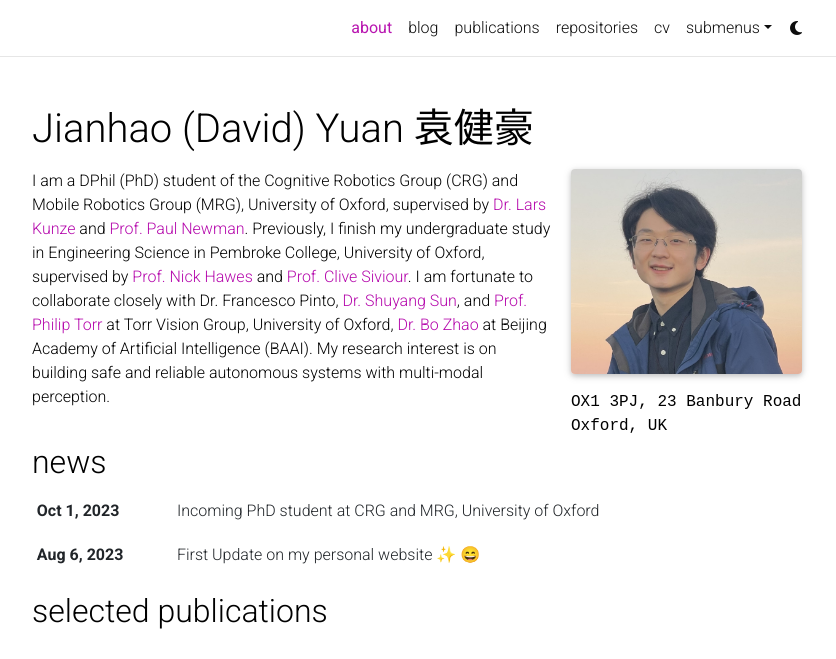
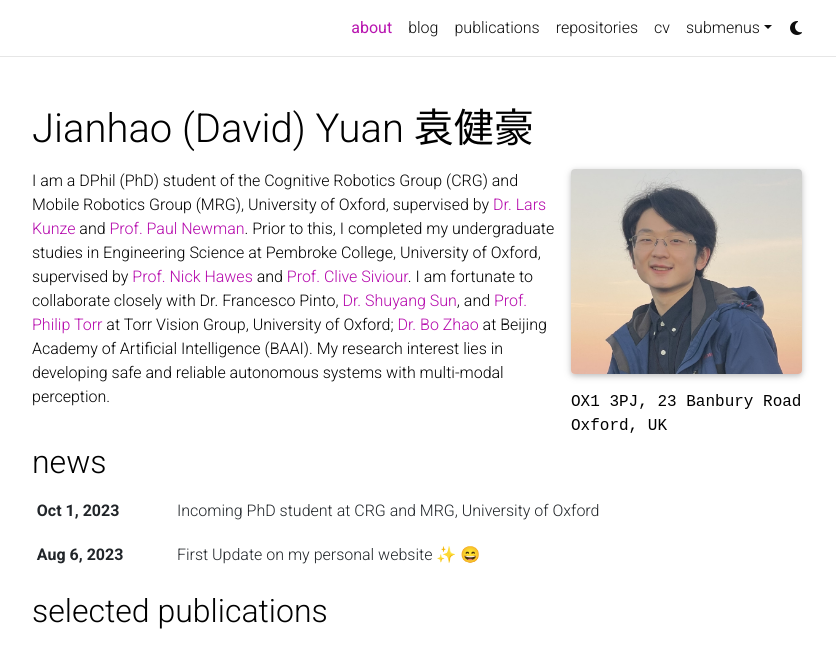
Before and after one commit to YuanJianhao508/YuanJianhao508.github.io, a Jekyll site: the page built from _pages/about.md, in a window 1280 px wide and 948 px high, cut to the strip 0-659 px from the top of the window. Shown: the whole strip, without its empty margins (223-1059 px from the left). Built offline with Jekyll 4.4.1, drawn with Linux system fonts in a browser that asks for light colours; full-size pictures stand in for the smaller copies a plugin makes; emoji names are drawn with the system emoji font; comment, search, counter and statistics services are not loaded; a style sheet for code colours, icons or effects is not loaded.

Commit message:
minor edit

```diff
--- a/_pages/about.md
+++ b/_pages/about.md
@@ -18,7 +18,7 @@
 social: true  # includes social icons at the bottom of the page
 ---
 
-I am a DPhil (PhD) student of the Cognitive Robotics Group (CRG) and Mobile Robotics Group (MRG), University of Oxford, supervised by [Dr. Lars Kunze](https://ori.ox.ac.uk/people/lars-kunze/) and [Prof. Paul Newman](https://www.ori.ox.ac.uk/people/paul-newman/). Previously, I finish my undergraduate study in Engineering Science in Pembroke College, University of Oxford, supervised by [Prof. Nick Hawes](https://www.robots.ox.ac.uk/~nickh/) and [Prof. Clive Siviour](https://eng.ox.ac.uk/people/clive-siviour/). I am fortunate to collaborate closely with Dr. Francesco Pinto, [Dr. Shuyang Sun](https://kevin-ssy.github.io/), and [Prof. Philip Torr](https://www.robots.ox.ac.uk/~phst/) at Torr Vision Group, University of Oxford, [Dr. Bo Zhao](https://www.bozhao.me/) at Beijing Academy of Artificial Intelligence (BAAI). My research interest is on building safe and reliable autonomous systems with multi-modal perception.
+I am a DPhil (PhD) student of the Cognitive Robotics Group (CRG) and Mobile Robotics Group (MRG), University of Oxford, supervised by [Dr. Lars Kunze](https://ori.ox.ac.uk/people/lars-kunze/) and [Prof. Paul Newman](https://www.ori.ox.ac.uk/people/paul-newman/). Prior to this, I completed my undergraduate studies in Engineering Science at Pembroke College, University of Oxford, supervised by [Prof. Nick Hawes](https://www.robots.ox.ac.uk/~nickh/) and [Prof. Clive Siviour](https://eng.ox.ac.uk/people/clive-siviour/). I am fortunate to collaborate closely with Dr. Francesco Pinto, [Dr. Shuyang Sun](https://kevin-ssy.github.io/), and [Prof. Philip Torr](https://www.robots.ox.ac.uk/~phst/) at Torr Vision Group, University of Oxford; [Dr. Bo Zhao](https://www.bozhao.me/) at Beijing Academy of Artificial Intelligence (BAAI). My research interest lies in developing safe and reliable autonomous systems with multi-modal perception.
 
 <!-- Test Tese. Tell the world about yourself. Link to your favorite [subreddit](http://reddit.com). You can put a picture in, too. The code is already in, just name your picture `prof_pic.jpg` and put it in the `img/` folder.
 
```
